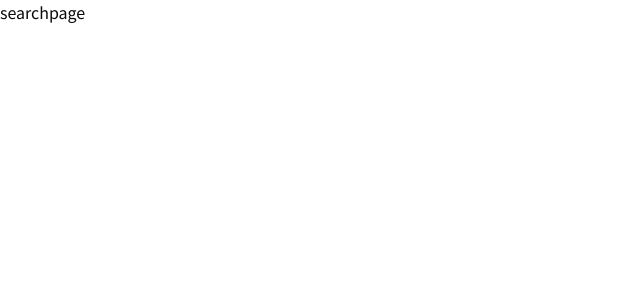
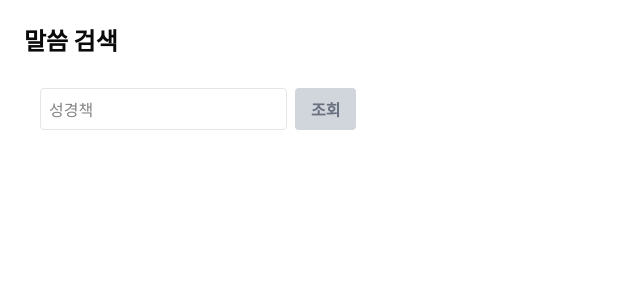
Before and after one commit to NamKiJoon/YeshuaAI, a Next.js app: page /search in a window 1280 px wide. Shown: the top 300 px of the page, without its empty margins (0-640 px from the left). Built offline with nearby package versions, Linux system fonts and the light colour scheme.

Commit message:
Feat: 검색기능 추가(개발 진행 중)

```diff
--- a/src/app/search/page.tsx
+++ b/src/app/search/page.tsx
@@ -1,5 +1,12 @@
-const Page = () => {
-  return <div>searchpage</div>;
+import { SelectBible } from "@/components/search/SelectBible";
+
+const SearchPage = () => {
+  return (
+    <main className="p-6">
+      <h1 className="text-2xl font-bold mb-4">말씀 검색</h1>
+      <SelectBible />
+    </main>
+  );
 };
 
-export default Page;
+export default SearchPage;
--- /dev/null
+++ b/src/app/search/result/Page.tsx
@@ -0,0 +1,47 @@
+import bibleData from "@/data/bible.json";
+
+interface SearchParams {
+  searchParams: {
+    book: string;
+    sc: string;
+    sv: string;
+    ec: string;
+    ev: string;
+  };
+}
+
+const ResultPage = ({ searchParams }: SearchParams) => {
+  const { book, sc, sv, ec, ev } = searchParams;
+  const startC = parseInt(sc);
+  const startV = parseInt(sv);
+  const endC = parseInt(ec);
+  const endV = parseInt(ev);
+
+  const bible = bibleData as Record<string, string>;
+  const result: { key: string; text: string }[] = [];
+
+  for (let c = startC; c <= endC; c++) {
+    const verseStart = c === startC ? startV : 1;
+    const verseEnd = c === endC ? endV : 150;
+    for (let v = verseStart; v <= verseEnd; v++) {
+      const key = `${decodeURIComponent(book)}${c}:${v}`;
+      if (bible[key]) result.push({ key, text: bible[key] });
+    }
+  }
+
+  return (
+    <div className="p-6 space-y-2">
+      {result.length === 0 ? (
+        <p>해당 범위의 구절을 찾을 수 없습니다.</p>
+      ) : (
+        result.map((item) => (
+          <div key={item.key}>
+            <strong>{item.key}</strong>: {item.text}
+          </div>
+        ))
+      )}
+    </div>
+  );
+};
+
+export default ResultPage;
--- /dev/null
+++ b/src/components/search/SelectBible.tsx
@@ -0,0 +1,143 @@
+"use client"; // 클라이언트 컴포넌트임을 명시
+
+import { useState } from "react";
+import bibleData from "@/data/bible.json"; // 성경 본문 JSON 데이터
+import { bibleMeta, BibleBookMeta } from "@/data/bibleMeta"; // 성경책 이름, 약어, 장별 절수
+import { getSearch } from "@/utils/search/getSearch"; // 자음 기반 자동완성 함수
+
+export const SelectBible = () => {
+  // 사용자 입력 상태들
+  const [input, setInput] = useState(""); // 성경책 검색 입력값
+  const [book, setBook] = useState(""); // 선택된 성경책 이름
+  const [chapter, setChapter] = useState(""); // 선택된 장
+  const [verse, setVerse] = useState(""); // 선택된 절
+  const [verses, setVerses] = useState<number[]>([]); // 현재 장의 전체 절 리스트
+  const [result, setResult] = useState<string>(""); // 검색된 말씀 결과
+
+  // 자음 필터링으로 성경책 목록 필터링
+  const matchedBooks: BibleBookMeta[] = bibleMeta.filter(({ name }) =>
+    getSearch(name).includes(getSearch(input))
+  );
+
+  // 현재 선택된 성경책 객체
+  const selectedBook: BibleBookMeta | undefined = bibleMeta.find(
+    (b) => b.name === book
+  );
+
+  // 성경책 선택 시 처리 로직
+  const handleBookSelect = (name: string) => {
+    setBook(name); // 책 이름 선택
+    setInput(name); // 인풋에도 반영
+    setChapter(""); // 장 초기화
+    setVerse(""); // 절 초기화
+    setVerses([]); // 절 리스트 초기화
+  };
+
+  // 장 선택 시 해당 장의 절 수 만큼 절 리스트 생성
+  const handleChapterChange = (ch: string) => {
+    setChapter(ch);
+    const index = parseInt(ch, 10) - 1; // 0부터 시작하는 배열 인덱스
+    if (selectedBook && selectedBook.chapters[index]) {
+      const totalVerses = selectedBook.chapters[index];
+      setVerses(Array.from({ length: totalVerses }, (_, i) => i + 1)); // 절 목록 생성
+    }
+  };
+
+  // 조회 버튼 클릭 시 key로 성경 말씀 찾기
+  const handleSearch = () => {
+    if (!book || !chapter || !verse || !selectedBook) return;
+    const key = `${selectedBook.abbr}${chapter}:${verse}`; // 예: "창1:1"
+    const value = (bibleData as Record<string, string>)[key];
+    setResult(value || "말씀을 찾을 수 없습니다.");
+  };
+
+  return (
+    <div className="p-4 space-y-4">
+      {/* 상단 입력/선택 바 영역 */}
+      <div className="flex flex-col sm:flex-row gap-2 overflow-x-auto whitespace-nowrap">
+        {/* 성경책 검색 입력창 + 자동완성 */}
+        <div className="relative">
+          <input
+            value={input}
+            onChange={(e) => setInput(e.target.value)}
+            placeholder="성경책"
+            className="border p-2 rounded min-w-[140px]"
+          />
+          {/* 자동완성 드롭다운 */}
+          {input && (
+            <ul className="absolute bg-white border rounded w-full max-h-40 overflow-y-auto z-10">
+              {matchedBooks.map((b) => (
+                <li
+                  key={b.name}
+                  className="p-2 hover:bg-blue-100 cursor-pointer"
+                  onClick={() => handleBookSelect(b.name)}
+                >
+                  {b.name}
+                </li>
+              ))}
+              {/* 매칭된 결과가 없을 경우 */}
+              {matchedBooks.length === 0 && (
+                <li className="p-2 text-gray-400">일치하는 책 없음</li>
+              )}
+            </ul>
+          )}
+        </div>
+
+        {/* 장 선택 드롭다운 */}
+        {selectedBook && (
+          <select
+            value={chapter}
+            onChange={(e) => handleChapterChange(e.target.value)}
+            className="border p-2 rounded min-w-[80px]"
+          >
+            <option value="">장 선택</option>
+            {selectedBook.chapters.map((_, i) => (
+              <option key={i + 1} value={i + 1}>
+                {i + 1}장
+              </option>
+            ))}
+          </select>
+        )}
+
+        {/* 절 선택 드롭다운 */}
+        {verses.length > 0 && (
+          <select
+            value={verse}
+            onChange={(e) => setVerse(e.target.value)}
+            className="border p-2 rounded min-w-[80px]"
+          >
+            <option value="">절 선택</option>
+            {verses.map((v) => (
+              <option key={v} value={v}>
+                {v}절
+              </option>
+            ))}
+          </select>
+        )}
+
+        {/* 조회 버튼 */}
+        <button
+          onClick={handleSearch}
+          disabled={!book || !chapter || !verse} // 세 값이 모두 있어야 활성화
+          className={`p-2 px-4 rounded font-semibold ${
+            book && chapter && verse
+              ? "bg-blue-600 text-white"
+              : "bg-gray-300 text-gray-500 cursor-not-allowed"
+          }`}
+        >
+          조회
+        </button>
+      </div>
+
+      {/* 조회된 결과 출력 */}
+      {result && (
+        <div className="mt-4 p-4 border rounded bg-gray-100">
+          <strong>
+            {book} {chapter}:{verse}
+          </strong>{" "}
+          – {result}
+        </div>
+      )}
+    </div>
+  );
+};
```
